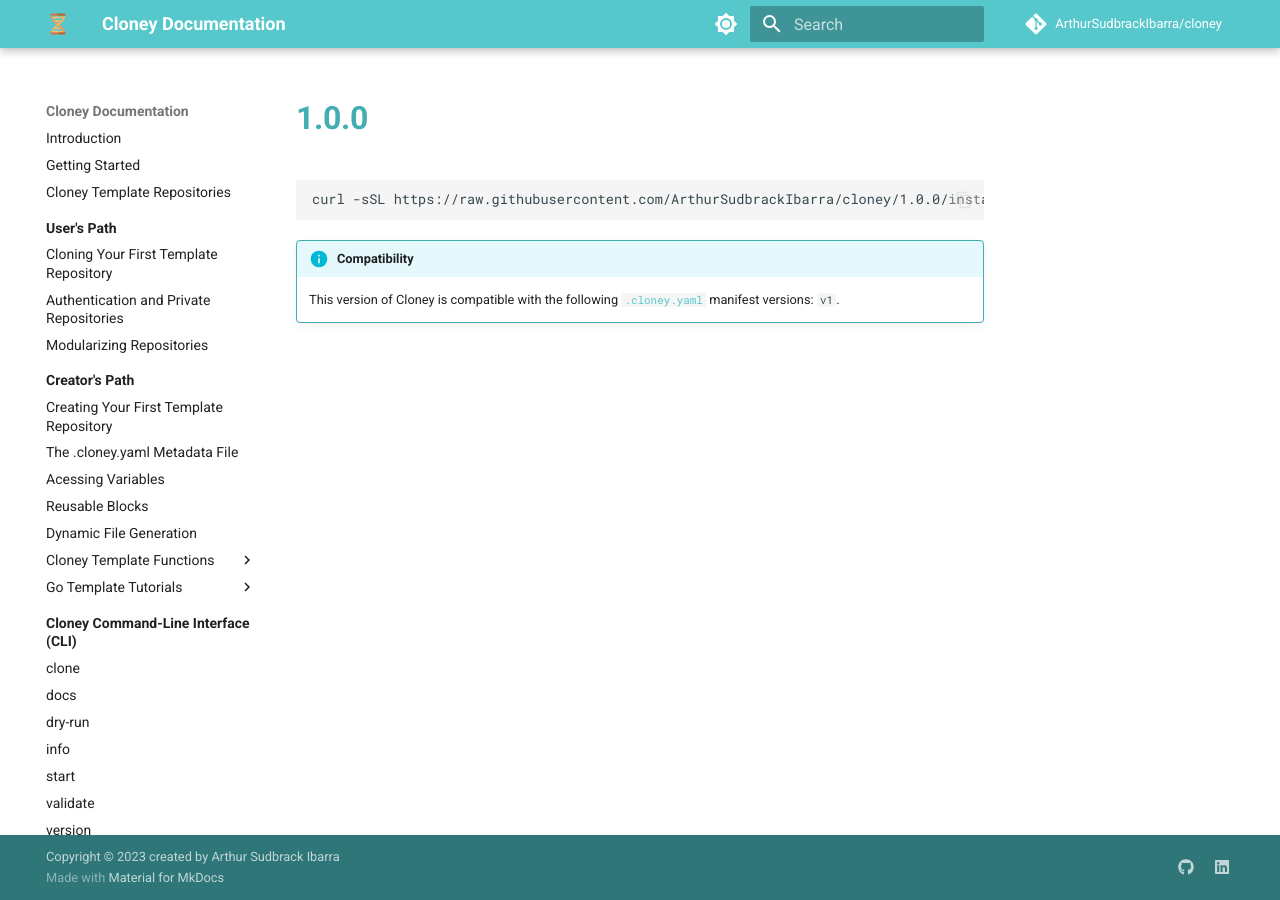
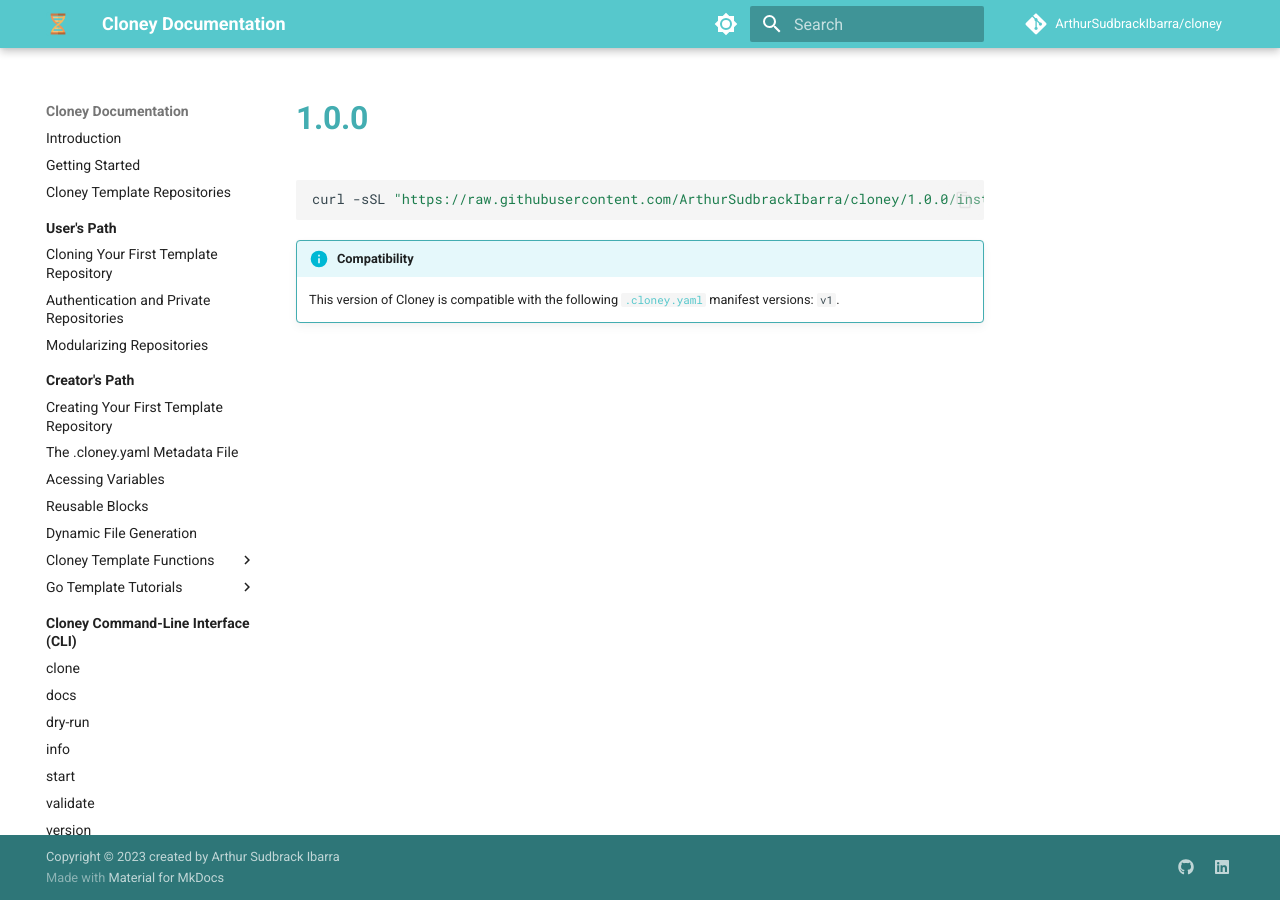
Before and after one commit to ArthurSudbrackIbarra/cloney-documentation, an MkDocs documentation site: the page built from docs/partials/downloads/linux-macos/_1.0.0.md, in a window 1280 px wide. Built offline with MkDocs 1.6.1 and Material for MkDocs 9.7.7, drawn with Linux system fonts in a browser that asks for light colours; comment, search, counter and statistics services are not loaded.

Commit message:
Minor things.

````diff
--- a/docs/partials/downloads/linux-macos/_1.0.0.md
+++ b/docs/partials/downloads/linux-macos/_1.0.0.md
@@ -1,5 +1,5 @@
-```bash
-curl -sSL https://raw.githubusercontent.com/ArthurSudbrackIbarra/cloney/1.0.0/installation/install.sh | sudo bash
+```sh
+curl -sSL "https://raw.githubusercontent.com/ArthurSudbrackIbarra/cloney/1.0.0/installation/install.sh" | sudo bash
 ```
 
 !!!info "Compatibility"
````
